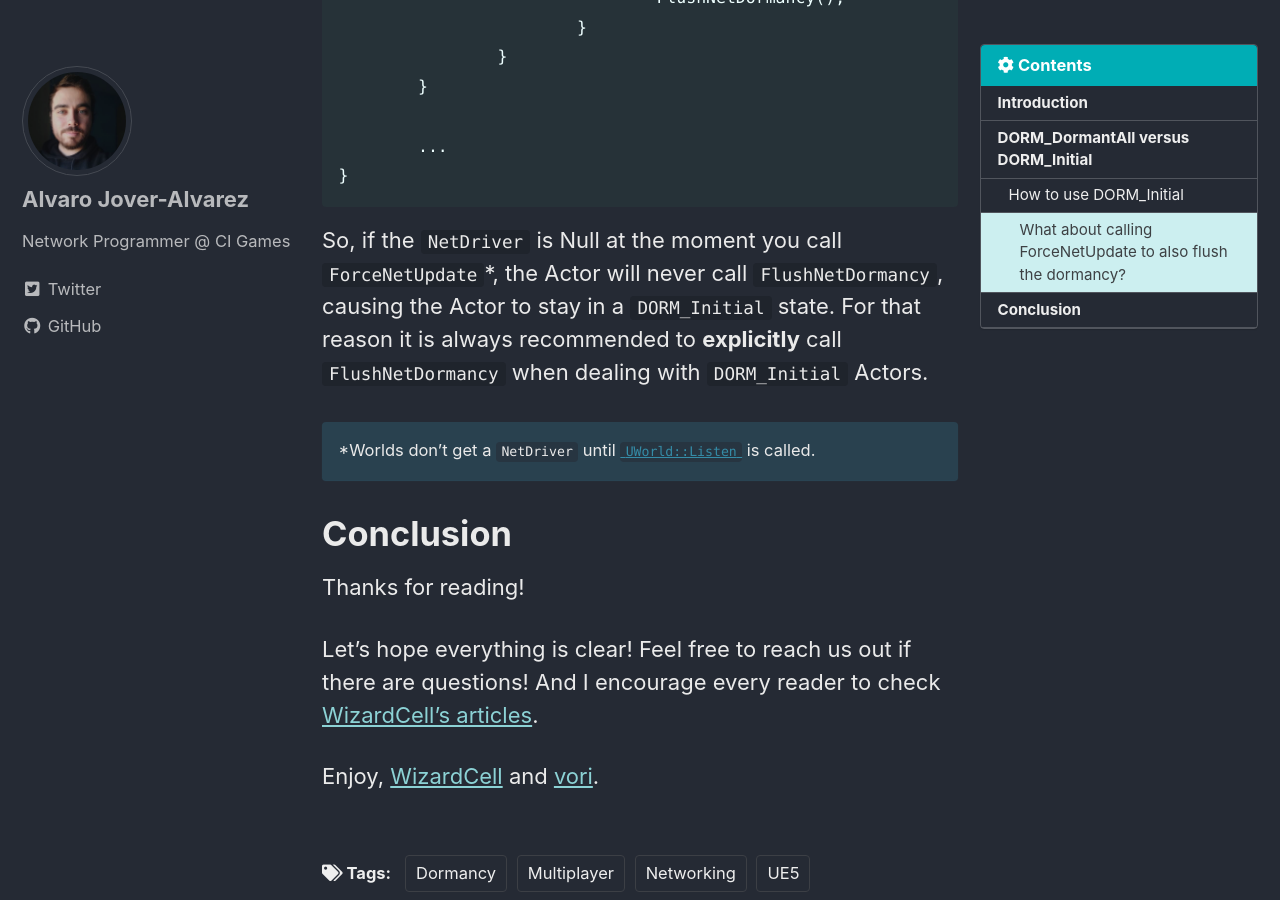
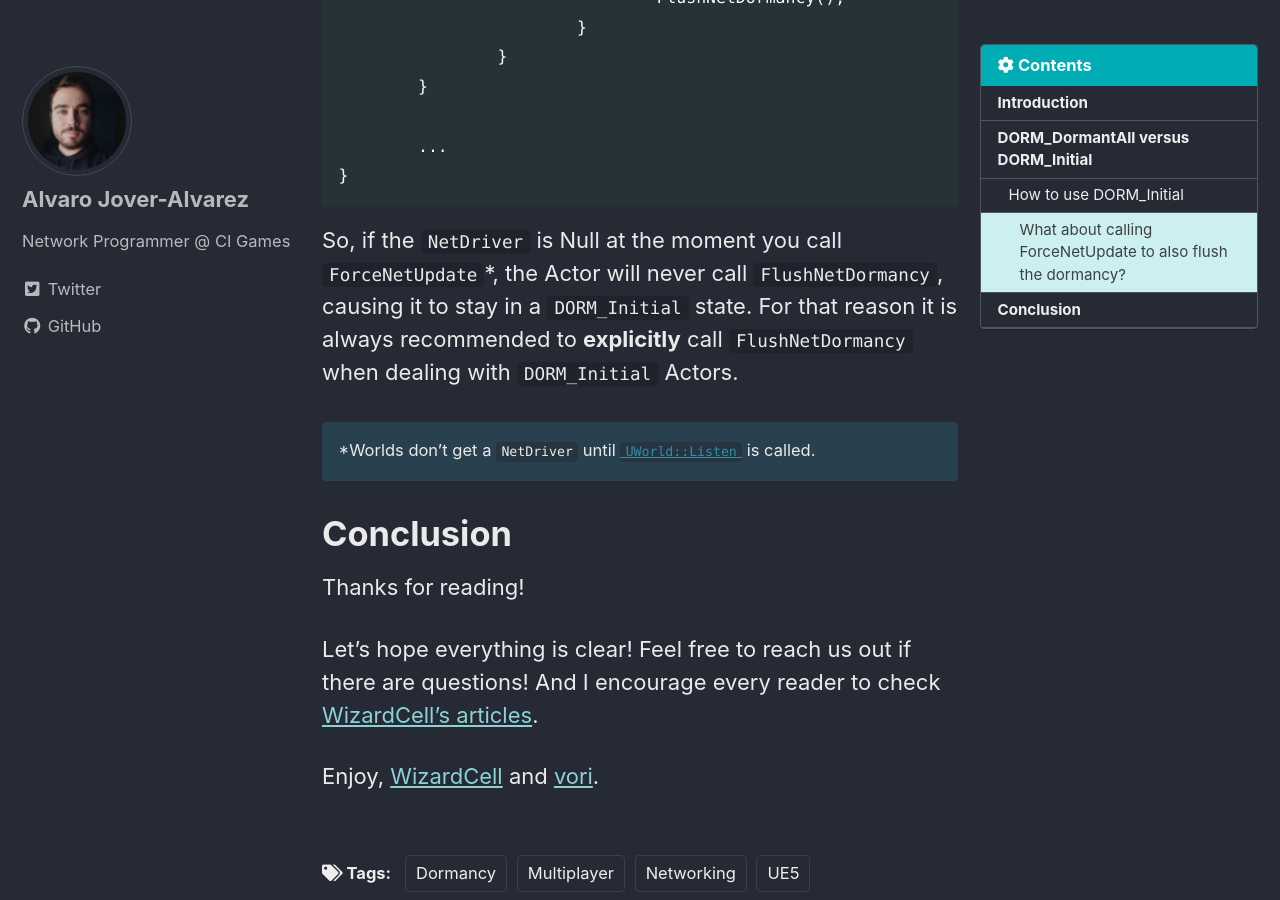
Before and after one commit to vorixo/devtricks, a Jekyll site: the page built from _posts/2023-07-02-initial-dormancy.md, in a window 1280 px wide and 900 px high, scrolled down 2964 px. Built offline with Jekyll 4.4.1, drawn with Linux system fonts in a browser that asks for light colours; cached includes are drawn as plain includes.

Commit message:
[UPD] More fixes

```diff
--- a/_posts/2023-07-02-initial-dormancy.md
+++ b/_posts/2023-07-02-initial-dormancy.md
@@ -71,7 +71,7 @@ void AActor::ForceNetUpdate()
 }
 {% endhighlight %}
 
-So, if the `NetDriver` is Null at the moment you call `ForceNetUpdate`*, the Actor will never call `FlushNetDormancy`, causing the Actor to stay in a `DORM_Initial` state. For that reason it is always recommended to **explicitly** call `FlushNetDormancy` when dealing with `DORM_Initial` Actors.
+So, if the `NetDriver` is Null at the moment you call `ForceNetUpdate`*, the Actor will never call `FlushNetDormancy`, causing it to stay in a `DORM_Initial` state. For that reason it is always recommended to **explicitly** call `FlushNetDormancy` when dealing with `DORM_Initial` Actors.
 
 *Worlds don't get a `NetDriver` until [`UWorld::Listen`](https://docs.unrealengine.com/4.26/en-US/API/Runtime/Engine/Engine/UWorld/Listen/) is called.
 {: .notice--info}
```
